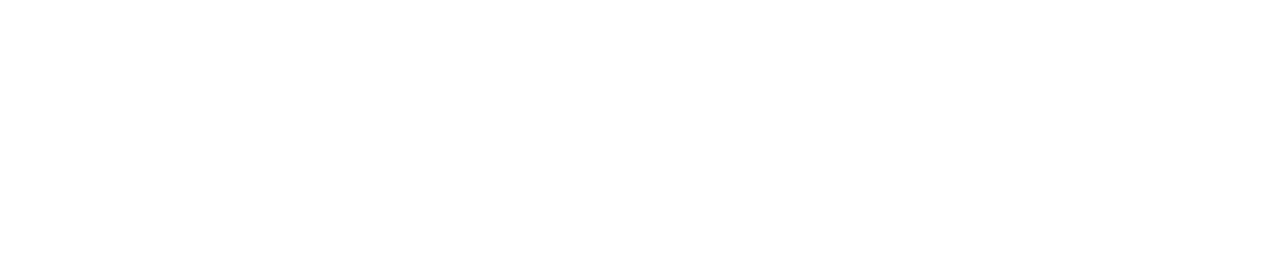
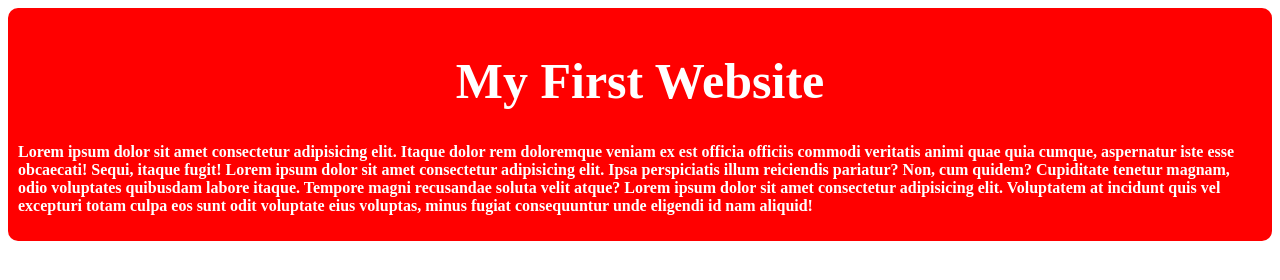
Before and after one commit to Joy1112233/2025-new-year, a plain HTML site: page index.html in a window 1280 px wide. Drawn offline with Linux system fonts and the light colour scheme.

Commit message:
first commit

```diff
--- a/index.html
+++ b/index.html
@@ -4,8 +4,31 @@
     <meta charset="UTF-8">
     <meta name="viewport" content="width=device-width, initial-scale=1.0">
     <title>Document</title>
+
+    <style>
+        header{
+            background-color: red;
+            padding: 10px;
+            border-radius: 10px;
+        }
+        h1{
+            color: white;
+            font-weight: 50px;
+            font-size: 50px;
+            text-align: center;
+        }
+
+        p{
+            color: white;
+            font-weight: bold;
+            justify-content:space-around;
+         }
+    </style>
 </head>
 <body>
-
+    <header>
+        <h1>My First Website</h1>
+    <p>Lorem ipsum dolor sit amet consectetur adipisicing elit. Itaque dolor rem doloremque veniam ex est officia officiis commodi veritatis animi quae quia cumque, aspernatur iste esse obcaecati! Sequi, itaque fugit! Lorem ipsum dolor sit amet consectetur adipisicing elit. Ipsa perspiciatis illum reiciendis pariatur? Non, cum quidem? Cupiditate tenetur magnam, odio voluptates quibusdam labore itaque. Tempore magni recusandae soluta velit atque? Lorem ipsum dolor sit amet consectetur adipisicing elit. Voluptatem at incidunt quis vel excepturi totam culpa eos sunt odit voluptate eius voluptas, minus fugiat consequuntur unde eligendi id nam aliquid!</p>
+    </header>
 </body>
 </html>
```
